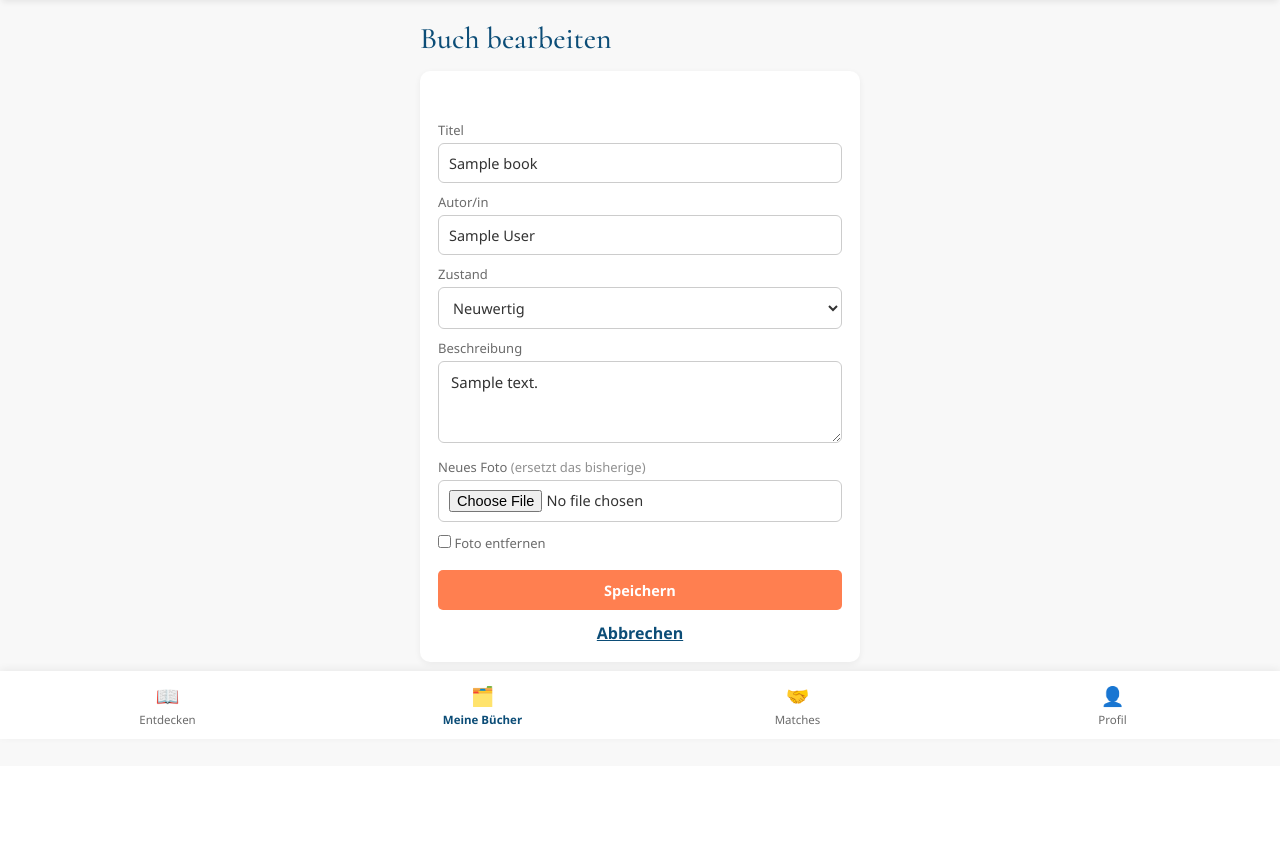
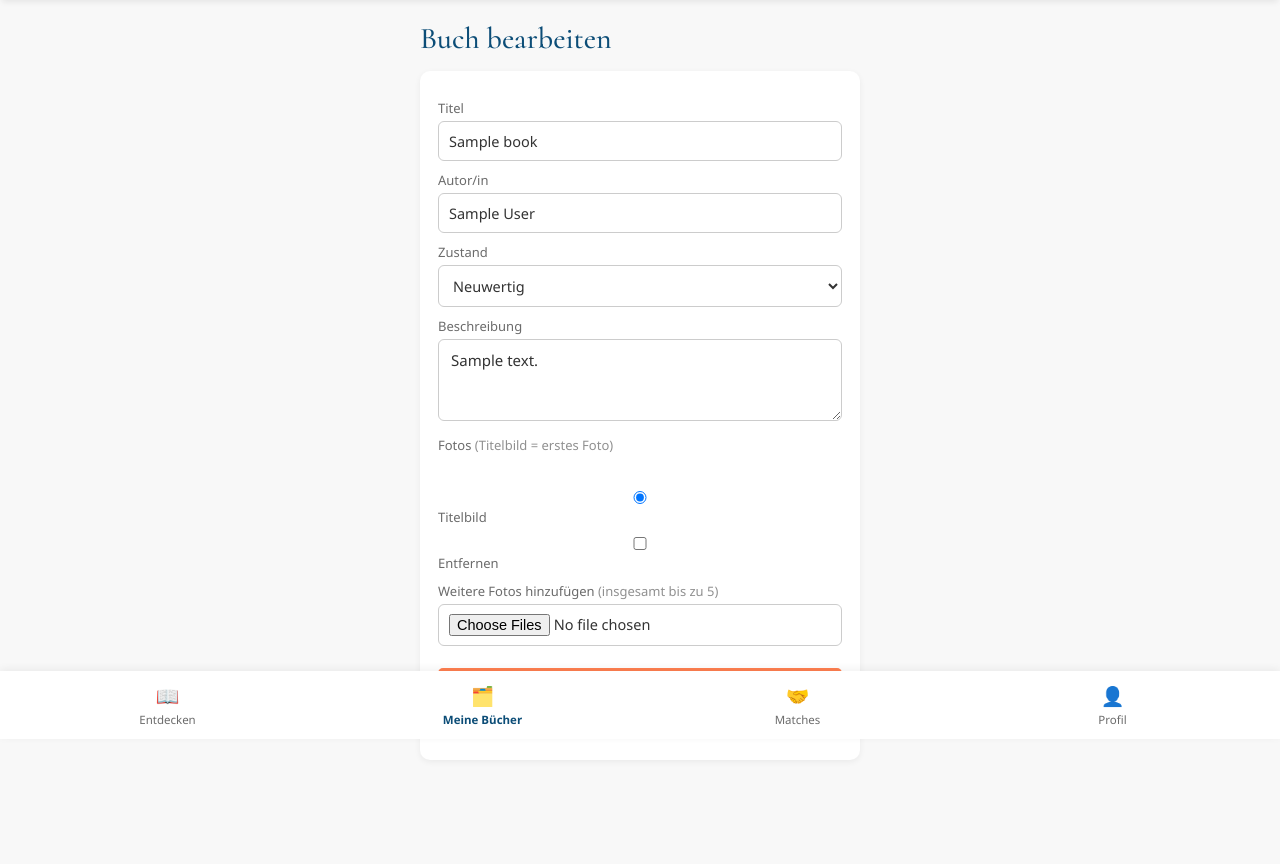
Before and after one commit to antonyanani903-dev/tauschapp1, a Flask app: page /books/1/edit in a window 1280 px wide. Shown: the part 61-925 px from the top of the page. Before the commit the page ends 786 px from the top, so only its background shows below. Run offline with Flask 3, Linux system fonts and the light colour scheme; a user stored in the database is signed in; tables that the repository leaves empty hold one stand-in row (values such as "Sample post"); data that the repository does not hold is empty; some libraries are stand-ins or nearby versions.

Commit message:
Enhance book edit form with photo management

```diff
--- a/templates/edit_book.html
+++ b/templates/edit_book.html
@@ -4,7 +4,6 @@
 <h1 class="page-title">Buch bearbeiten</h1>
 <form class="addbook" method="post" enctype="multipart/form-data">
   <input type="hidden" name="csrf_token" value="{{ csrf_token() }}">
-  {% if book_img(book) %}<img class="edit-preview" src="{{ book_img(book) }}" alt="">{% endif %}
   <label for="title">Titel</label>
   <input id="title" name="title" value="{{ book.title }}" required maxlength="255">
   <label for="author">Autor/in</label>
@@ -15,9 +14,21 @@
   </select>
   <label for="description">Beschreibung</label>
   <textarea id="description" name="description" maxlength="1000" rows="3">{{ book.description or '' }}</textarea>
-  <label for="image">{% if book.has_image %}Neues Foto <span class="optional">(ersetzt das bisherige)</span>{% else %}Foto{% endif %}</label>
-  <input id="image" type="file" name="image" accept="image/*">
-  {% if book.has_image %}<label class="check"><input type="checkbox" name="remove_image" value="yes"> Foto entfernen</label>{% endif %}
+  {% if photos %}
+  <label>Fotos <span class="optional">(Titelbild = erstes Foto)</span></label>
+  <div class="gallery">
+    {% for ph in photos %}
+    <div class="g-item">
+      <img src="{{ ph.url }}" alt="">
+      <label class="g-opt"><input type="radio" name="cover_image_id" value="{{ ph.id }}" {{ 'checked' if loop.first else '' }}> Titelbild</label>
+      <label class="g-opt danger"><input type="checkbox" name="remove_image_ids" value="{{ ph.id }}"> Entfernen</label>
+    </div>
+    {% endfor %}
+  </div>
+  {% endif %}
+  <label for="images">{% if photos %}Weitere Fotos hinzufügen{% else %}Fotos{% endif %} <span class="optional">(insgesamt bis zu 5)</span></label>
+  <input id="images" type="file" name="images" accept="image/*" multiple data-compress data-max="{{ 5 - photos|length if photos else 5 }}">
+  <p class="footnote" data-file-summary></p>
   <button type="submit">Speichern</button>
   <p style="text-align:center;margin-top:12px"><a class="link-btn" href="{{ url_for('my_books') }}">Abbrechen</a></p>
 </form>
```
